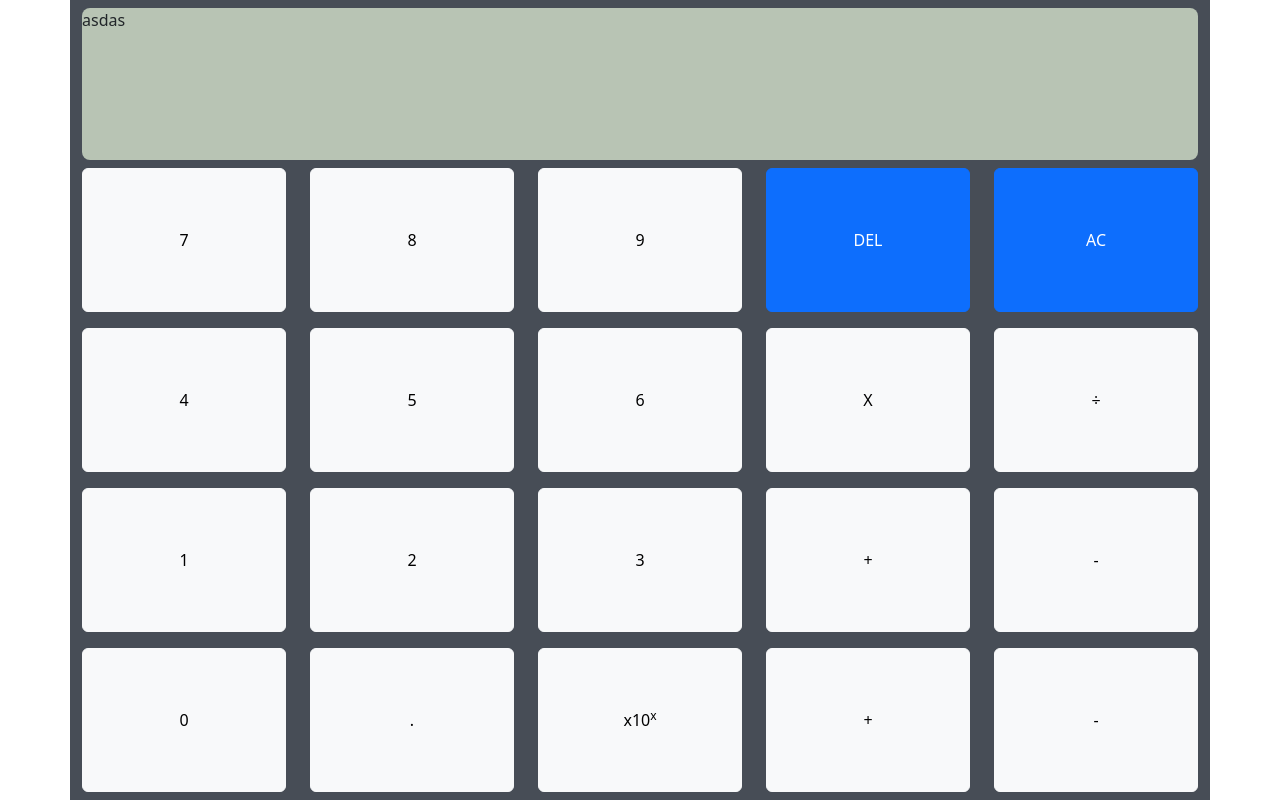
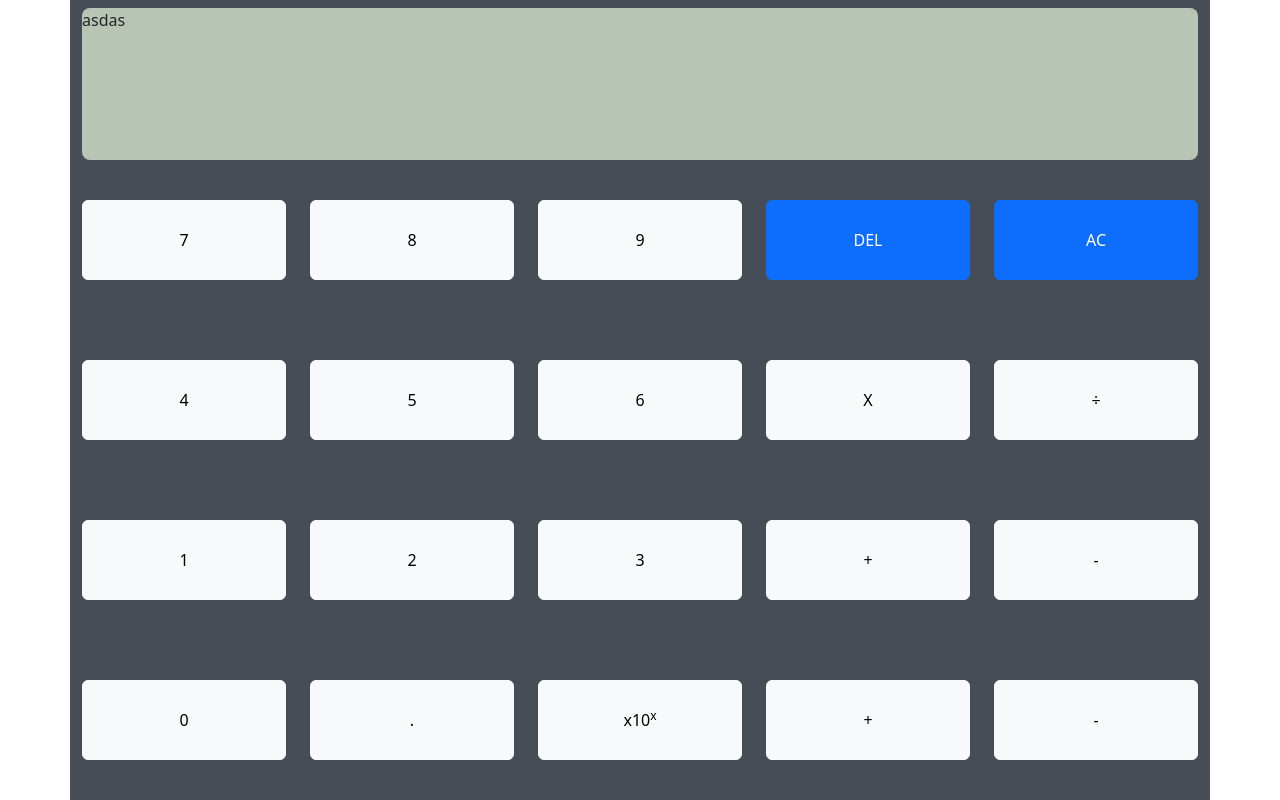
Before and after one commit to MaDesoki/Calculator_v1, a plain HTML site: page index.html in a window 1280 px wide. Drawn offline with Linux system fonts and the light colour scheme.

Commit message:
Update styles.css

```diff
--- a/css/styles.css
+++ b/css/styles.css
@@ -19,9 +19,9 @@
 
 .btn {
     width: 100%;
-    height: 18vh;
-    margin-top: 1vh;
-    margin-bottom: 1vh;
+    height: 10vh;
+    margin-top: 5vh;
+    margin-bottom: 5vh;
     /* font-size: 7vh*2vw; */
     text-align: center;
     font-weight: 500;
```
